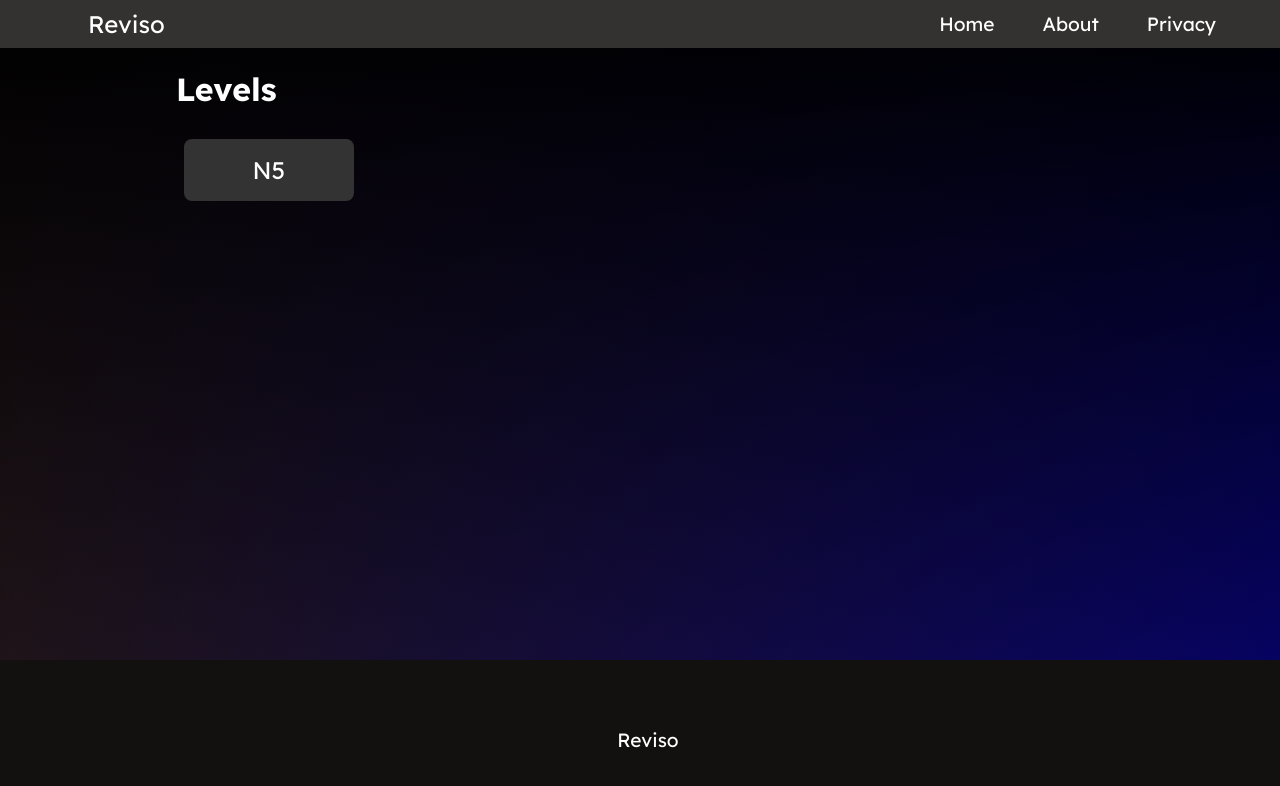
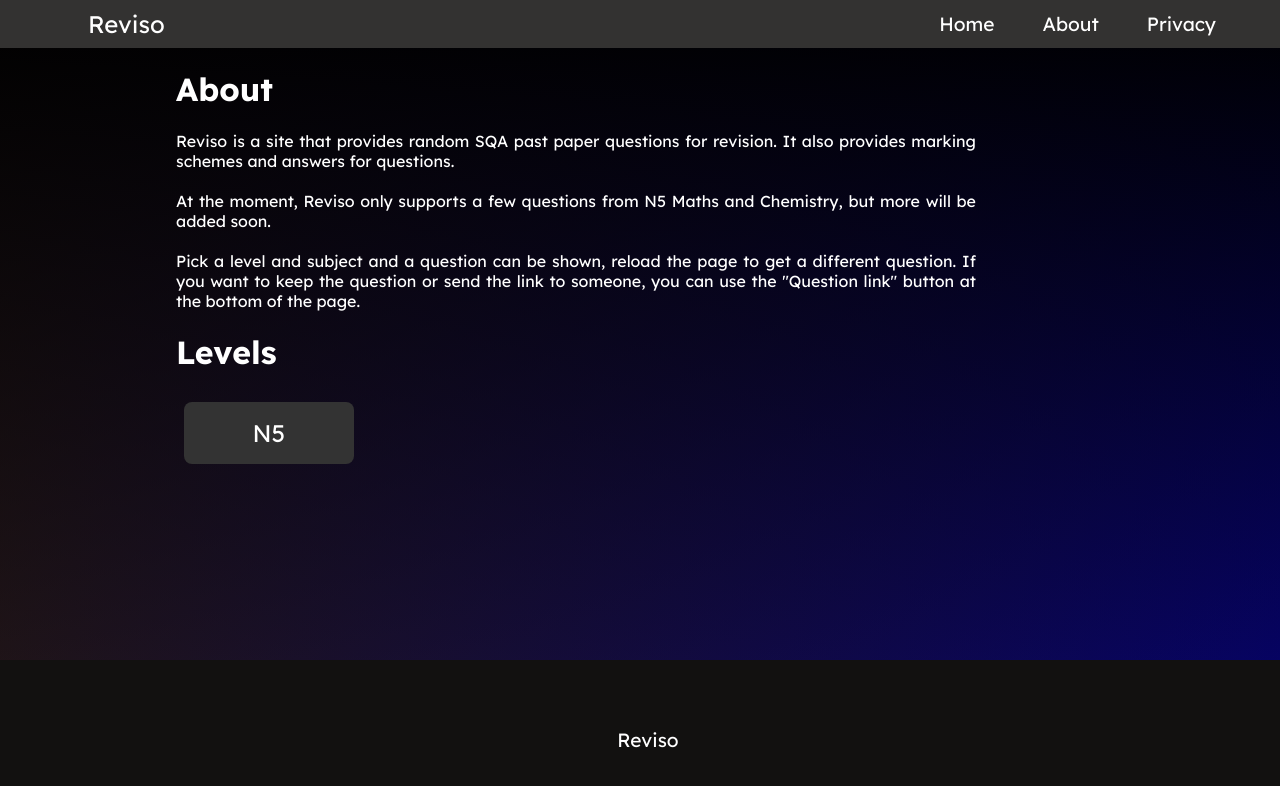
Before and after one commit to Heliodex/Reviso, a SvelteKit app: page / in a window 1280 px wide. Shown: the top 786 px of the page. Built offline with nearby package versions, Linux system fonts and the light colour scheme.

Commit message:
Add info about site

```diff
--- a/src/routes/+page.svelte
+++ b/src/routes/+page.svelte
@@ -1,6 +1,18 @@
 <svelte:head>
 	<title>Home • Reviso</title>
 </svelte:head>
+
+<h1>About</h1>
+
+<p>
+	Reviso is a site that provides random SQA past paper questions for revision.
+	It also provides marking schemes and answers for questions.<br />
+	<br />
+	At the moment, Reviso only supports a few questions from N5 Maths and Chemistry, but more will be added soon.<br />
+	<br />
+	Pick a level and subject and a question can be shown, reload the page to get a different question.
+	If you want to keep the question or send the link to someone, you can use the "Question link" button at the bottom of the page.
+</p>
 
 <h1>Levels</h1>
 
@@ -9,6 +21,9 @@
 </div>
 
 <style lang="sass">
+	p
+		text-align: justify
+		max-width: 50rem
 	#grid
 		display: grid
 		grid-template-columns: repeat(auto-fill, minmax(10rem, 1fr))
```
